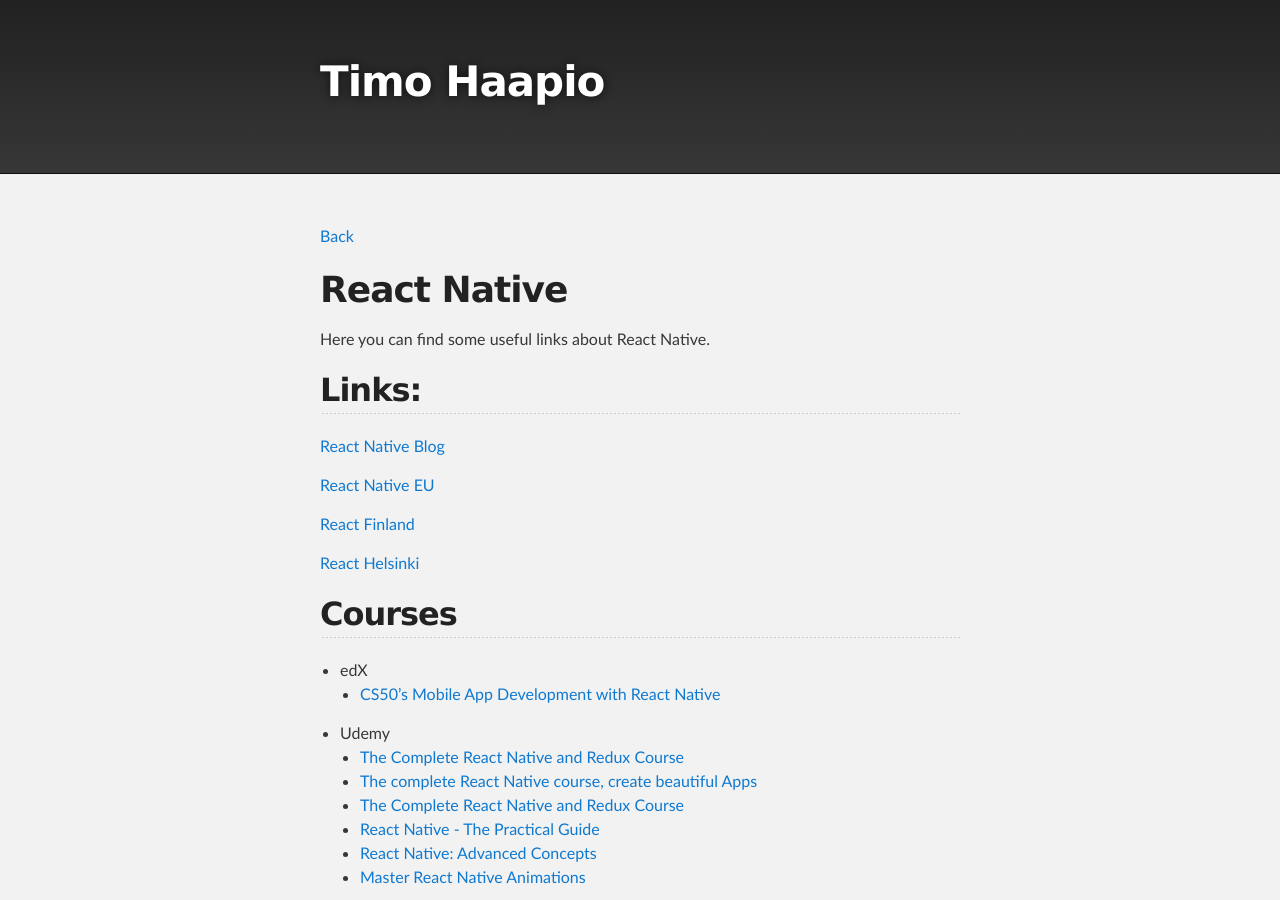
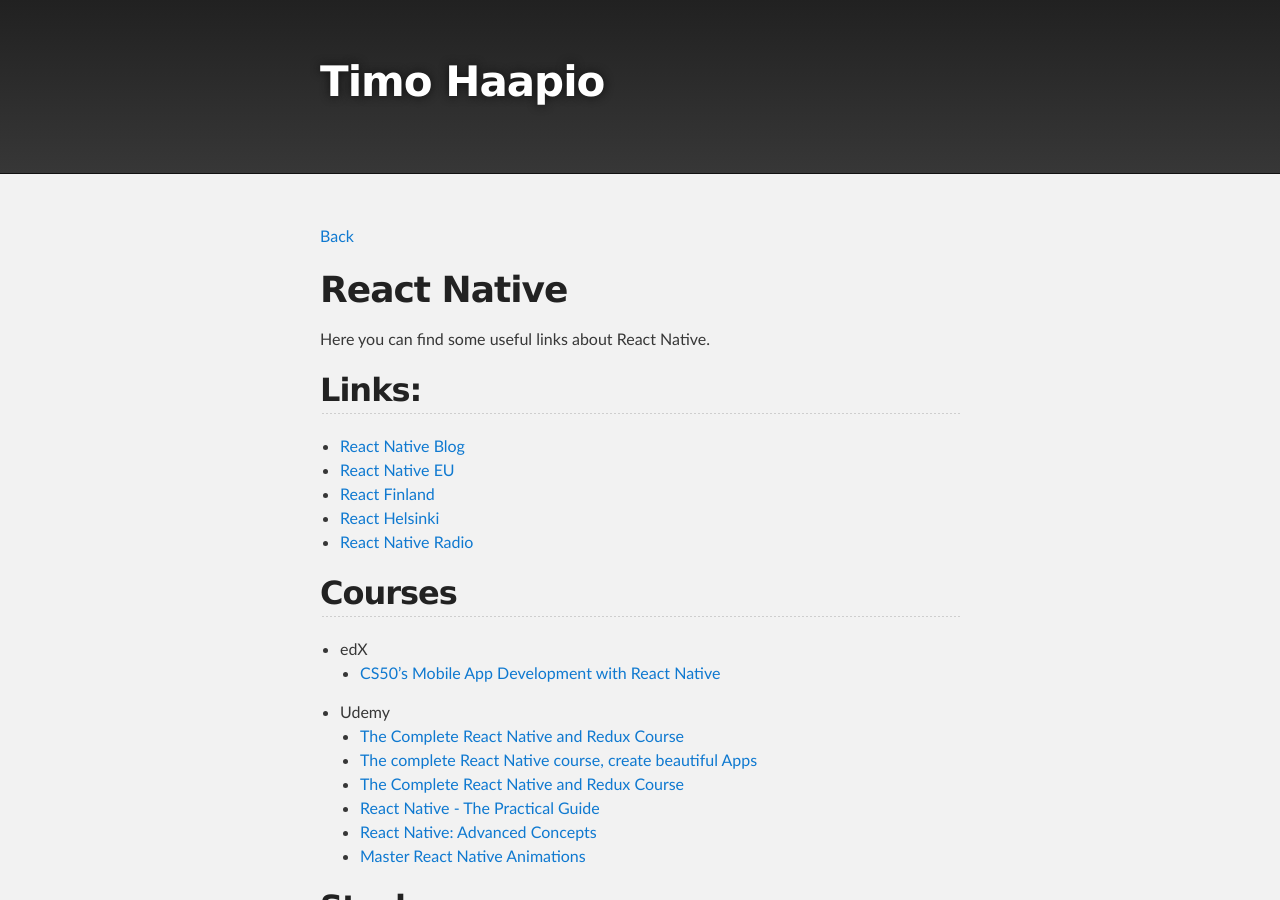
Before and after one commit to haapio/haapio.github.io, a Jekyll site: the page built from react-native.md, in a window 1280 px wide and 900 px high. Built offline with Jekyll 4.4.1, drawn with Linux system fonts in a browser that asks for light colours; the repository's description, which GitHub fills in, is left out.

Commit message:
Update react-native.md

```diff
--- a/react-native.md
+++ b/react-native.md
@@ -9,13 +9,11 @@ layout: default
 Here you can find some useful links about React Native.
 
 ## Links:
-[React Native Blog](http://facebook.github.io/react-native/blog/)
-
-[React Native EU](https://react-native.eu)
-
-[React Finland](https://react-finland.fi)
-
-[React Helsinki](https://meetabit.com/communities/react-helsinki)
+- [React Native Blog](http://facebook.github.io/react-native/blog/)
+- [React Native EU](https://react-native.eu)
+- [React Finland](https://react-finland.fi)
+- [React Helsinki](https://meetabit.com/communities/react-helsinki)
+- [React Native Radio](https://devchat.tv/react-native-radio/)
 
 ## Courses
 - edX
```
